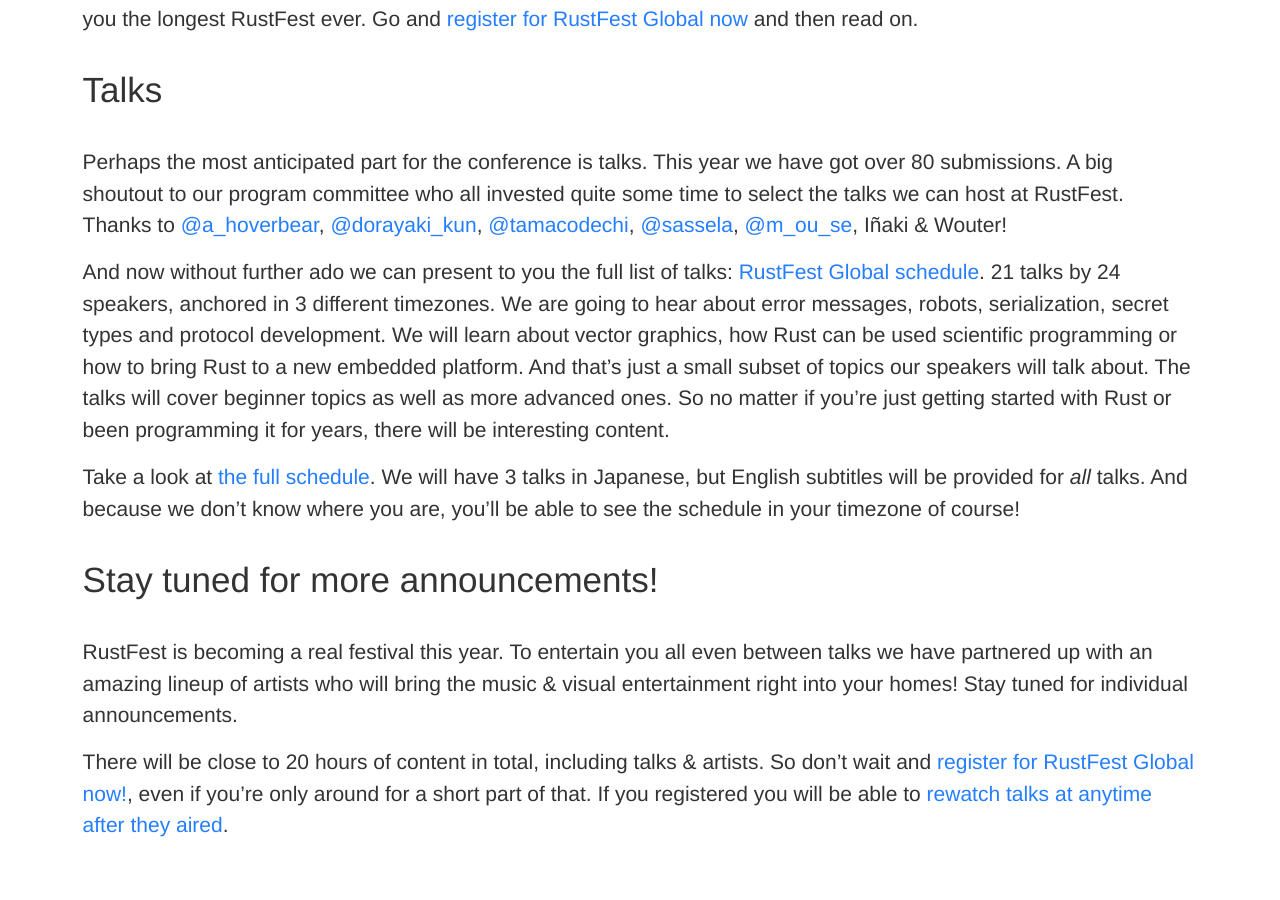
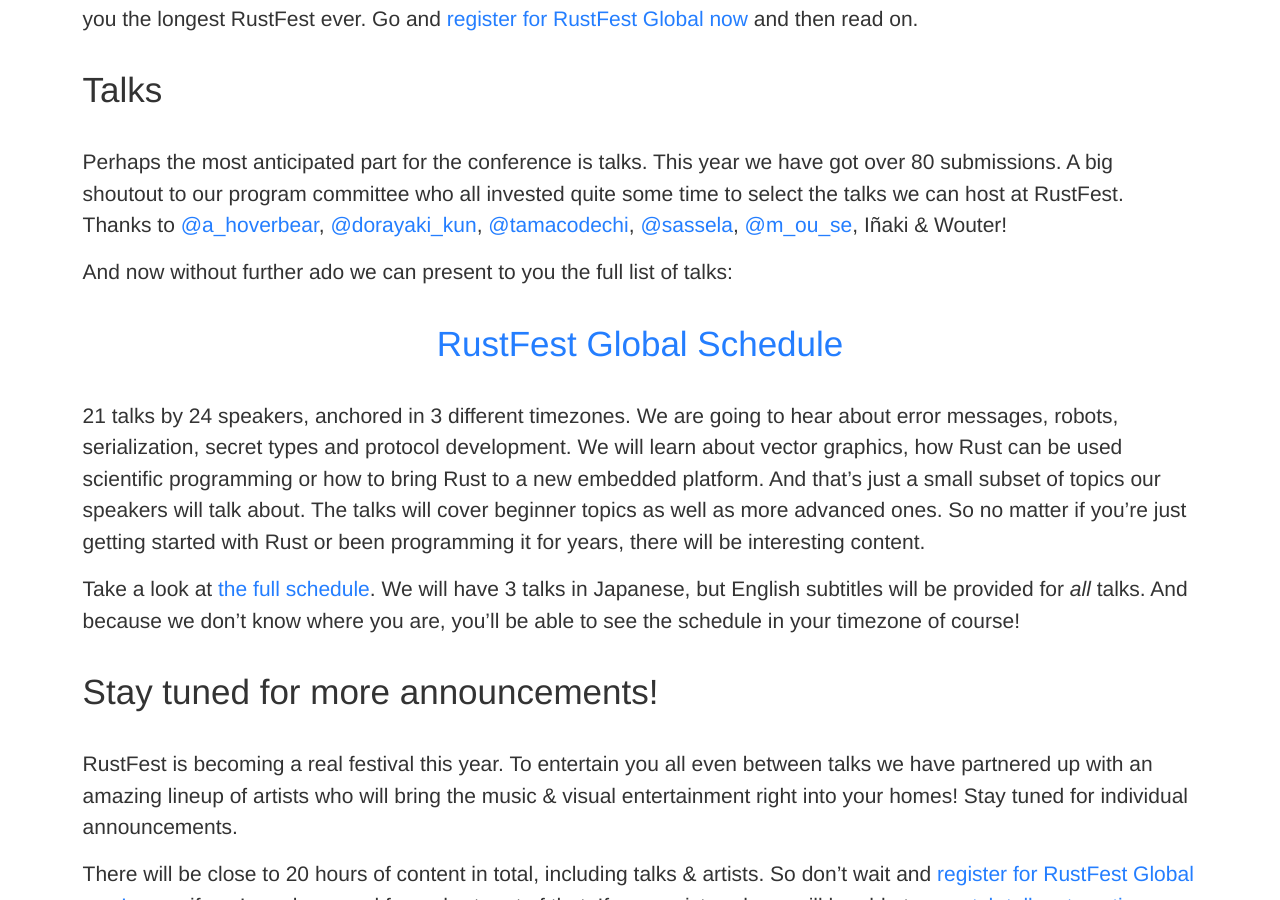
Before and after one commit to RustFestEU/blog.rustfest.eu, a Jekyll site: the page built from _posts/2020-10-26-a-global-schedule.md, in a window 1280 px wide and 900 px high, scrolled down 371 px. Built offline with Jekyll 4.4.1, drawn with Linux system fonts in a browser that asks for light colours.

Commit message:
Make the link bigger

```diff
--- a/_posts/2020-10-26-a-global-schedule.md
+++ b/_posts/2020-10-26-a-global-schedule.md
@@ -19,7 +19,12 @@
 A big shoutout to our program committee who all invested quite some time to select the talks we can host at RustFest.
 Thanks to [@a_hoverbear](https://twitter.com/a_hoverbear), [@dorayaki_kun](https://twitter.com/dorayaki_kun), [@tamacodechi](https://twitter.com/tamacodechi), [@sassela](https://twitter.com/sassela), [@m_ou_se](https://twitter.com/m_ou_se), Iñaki & Wouter!
 
-And now without further ado we can present to you the full list of talks: [RustFest Global schedule](https://rustfest.global/schedule/).
+And now without further ado we can present to you the full list of talks:
+
+<center>
+<h2><a href="https://rustfest.global/schedule/" class="post-link">RustFest Global Schedule</a></h2>
+</center>
+
 21 talks by 24 speakers, anchored in 3 different timezones.
 We are going to hear about error messages, robots, serialization, secret types and protocol development.
 We will learn about vector graphics, how Rust can be used scientific programming or how to bring Rust to a new embedded platform.
```
